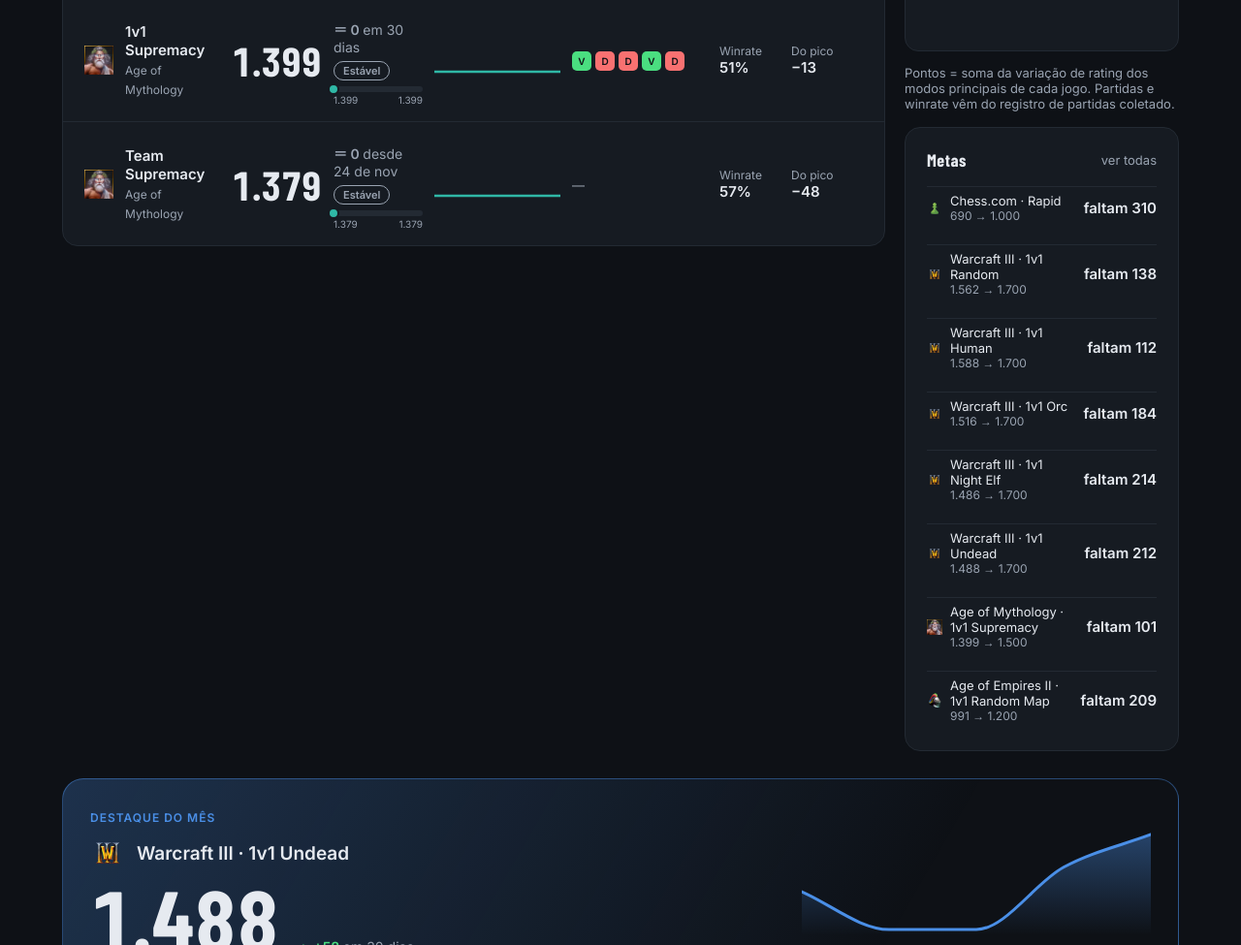
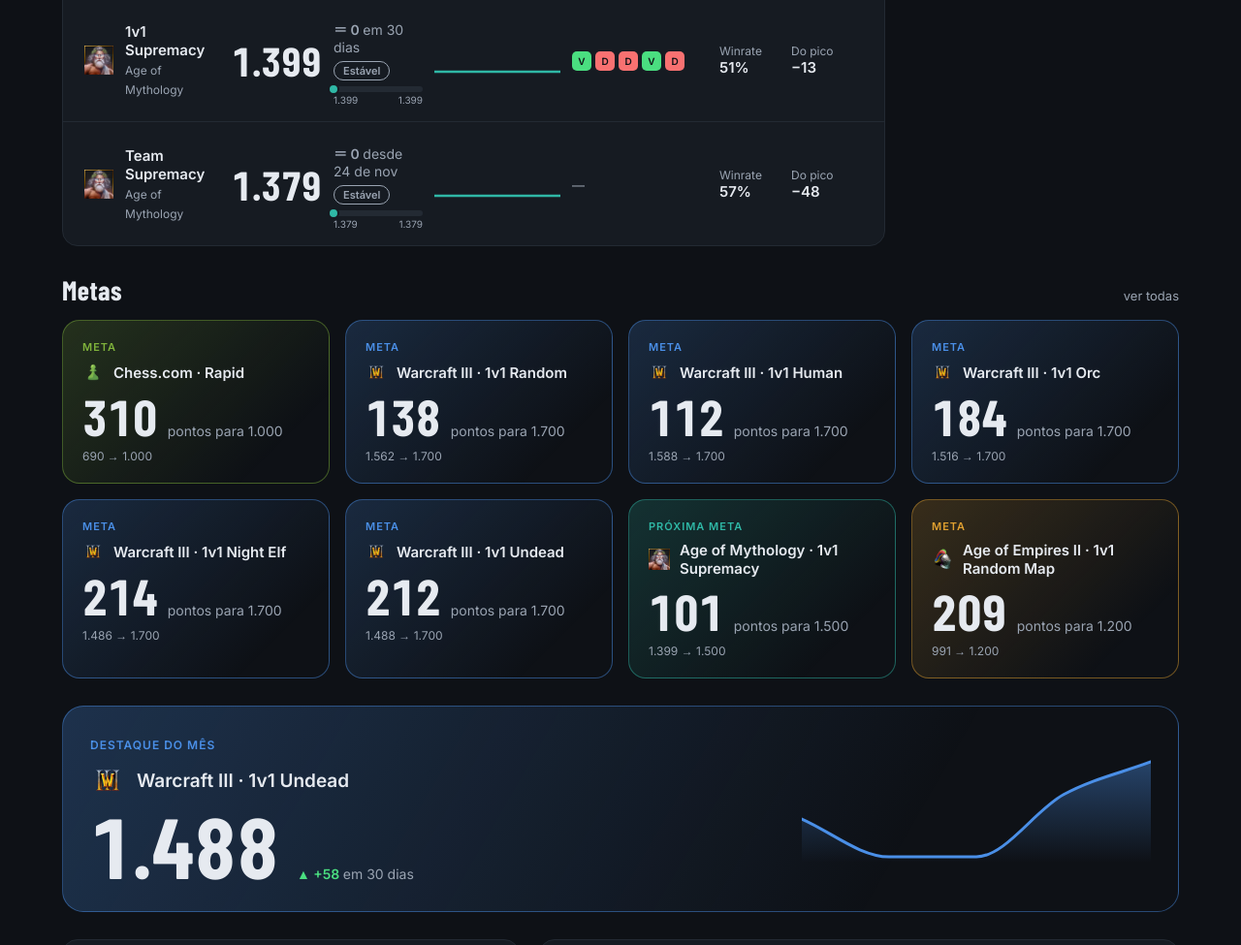
Before and after one commit to forkxx/rankeds, a plain HTML site: page index.html in a window 1280 px wide. Shown: the part 1364-2339 px from the top of the page at 97% size. Drawn offline with nearby package versions, Linux system fonts and the light colour scheme.

Commit message:
feat(home): todas as metas em cards quadrados
Co-Authored-By: Claude Sonnet 5.5 <noreply@anthropic.com>
Claude-Session: https://claude.ai/code/session_017pUoQU2h1mLquhcK7fZyiC

```diff
--- a/assets/app.js
+++ b/assets/app.js
@@ -147,7 +147,8 @@ function home() {
     <section><h1>Minha evolução competitiva</h1><p class="lead">Todos os jogos ranqueados num só lugar, com histórico coletado automaticamente.</p></section>
     ${peakBanner()}
     ${homeControls()}
-    <section class="hscore">${homeScore()}<aside class="hside">${homeNextGoal()}${homeToday()}${weekly()}${homeGoals()}</aside></section>
+    <section class="hscore">${homeScore()}<aside class="hside">${homeToday()}${weekly()}</aside></section>
+    ${homeGoals()}
     <section class="hlrow">${homeHighlight()}${homeWeekGame()}</section>
     <section class="hrow">${homeFeed()}<div class="hrow-r">${combined()}</div></section>
     <p class="note">A página inicial mostra só os modos principais de cada jogo; os demais abrem em “Todos os modos”. Os destaques são editáveis em config/display.json.</p>
--- a/assets/insights.js
+++ b/assets/insights.js
@@ -624,12 +624,6 @@ function homeToday() {
     <div class="tile"><span class="l">Winrate</span><span class="num">${td.length ? Math.round((wins / td.length) * 100) + '%' : '—'}</span></div></div>
     <span class="note">${lastM ? `Última partida: ${esc(lastM.g.name)} · ${esc(lbl)} · ${R[lastM.result] ?? ''} · ${ago(lastM.t)}` : 'Nenhuma partida registrada ainda.'}</span></section>`;
 }
-function homeNextGoal() {
-  const ev = (state.goals || []).map(evalGoal).filter((e) => e.status !== 'nodata' && e.status !== 'done' && !state.hhide.includes(e.g.id));
-  if (!ev.length) return '';
-  const e = ev.reduce((a, b) => (b.remaining < a.remaining ? b : a));
-  return `<a class="ng gc" href="#/metas" style="--gc:${e.g.color}"><span class="pk">PRÓXIMA META</span><div class="ng-t">${icon(e.g.id, 22)}<b>${esc(e.g.name)} · ${esc(e.label)}</b></div><div class="ng-n"><span class="num">${nf.format(e.remaining)}</span><span>pontos para ${nf.format(e.goal.target)}</span></div><small>${nf.format(e.now)} → ${nf.format(e.goal.target)}</small></a>`;
-}
 function homeWeekGame() {
   const now = Date.now(), w = 7 * DAY;
   let best = null;
@@ -653,7 +647,13 @@ function homeRefresh() {
 function homeGoals() {
   const ev = (state.goals || []).map(evalGoal).filter((e) => e.status !== 'nodata' && !state.hhide.includes(e.g.id));
   if (!ev.length) return '';
-  return `<section class="panel"><div class="hd"><h2 style="font-size:18px">Metas</h2><a class="note" href="#/metas">ver todas</a></div>${ev.map((e) => `<div class="gline"><span>${icon(e.g.id, 16)} <span>${esc(e.g.name)} · ${esc(e.label)}<small>${nf.format(e.now)} → ${nf.format(e.goal.target)}</small></span></span><b style="color:${e.remaining > 0 ? 'var(--text)' : '#6EA8F5'}">${e.remaining > 0 ? 'faltam ' + nf.format(e.remaining) : '✓'}</b></div>`).join('')}</section>`;
+  const open = ev.filter((e) => e.status !== 'done');
+  const next = open.length ? open.reduce((a, b) => (b.remaining < a.remaining ? b : a)) : null;
+  const cards = ev.map((e) => {
+    const done = e.status === 'done';
+    return `<a class="ng gc" href="#/metas" style="--gc:${e.g.color}"><span class="pk">${done ? 'META ATINGIDA' : e === next ? 'PRÓXIMA META' : 'META'}</span><div class="ng-t">${icon(e.g.id, 22)}<b>${esc(e.g.name)} · ${esc(e.label)}</b></div><div class="ng-n"><span class="num">${done ? '✓' : nf.format(e.remaining)}</span><span>${done ? 'chegou em ' + nf.format(e.goal.target) : 'pontos para ' + nf.format(e.goal.target)}</span></div><small>${nf.format(e.now)} → ${nf.format(e.goal.target)}</small></a>`;
+  }).join('');
+  return `<section style="display:flex;flex-direction:column;gap:14px"><div class="hd2"><h2>Metas</h2><a class="note" href="#/metas">ver todas</a></div><div class="goalgrid">${cards}</div></section>`;
 }
 function homeHighlight() {
   const rows = homeRows().filter((r) => r.dl && r.pts.length > 1);
--- a/assets/style.css
+++ b/assets/style.css
@@ -190,3 +190,5 @@ a.card.gc:hover{border-color:var(--gc);box-shadow:0 0 30px -6px color-mix(in srg
 .wg .ng-n .num{font-size:60px}
 .refresh{display:flex;flex-wrap:wrap;align-items:center;gap:14px 20px}.refresh .note{flex:1 1 320px}
 @media(max-width:1100px){.srow2 .fm{display:none}.shead span:nth-child(5){display:none}.shead,.srow2{grid-template-columns:minmax(140px,1.3fr) .9fr 1.3fr 130px 62px 74px}}
+
+.goalgrid{display:grid;grid-template-columns:repeat(auto-fill,minmax(250px,1fr));gap:16px}
```
